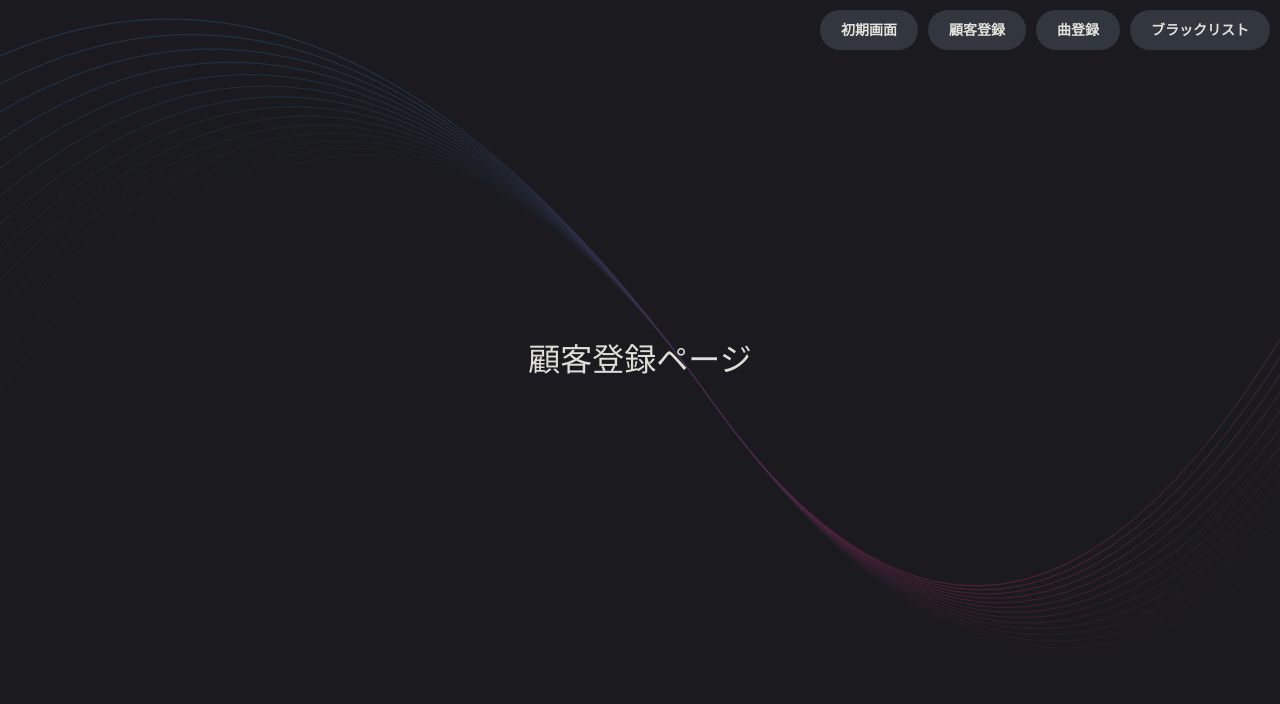
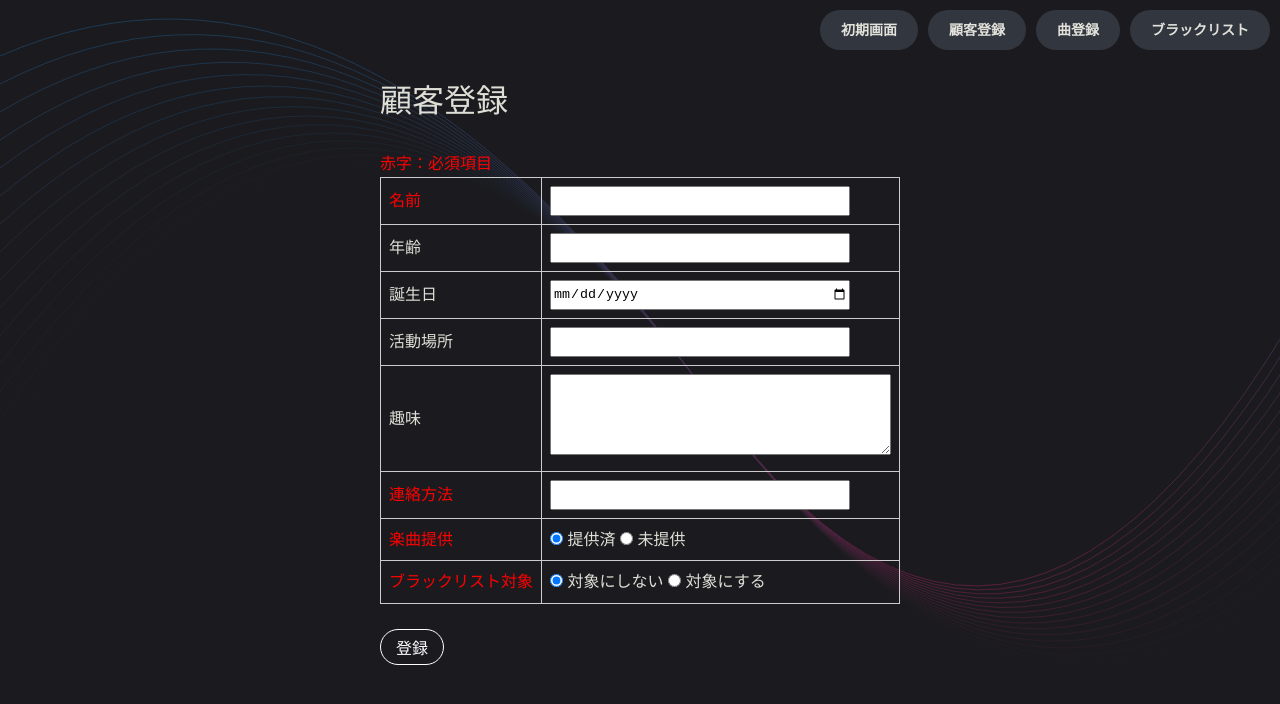
Before and after one commit to Chisato-Andy/manageCustomers, a Svelte app: page /customer-registration in a window 1280 px wide. Shown: the top 704 px of the page. Built offline with nearby package versions, Linux system fonts and the light colour scheme.

Commit message:
入力欄とある程度の入力チェック追加

```diff
--- a/src/renderer/src/App.svelte
+++ b/src/renderer/src/App.svelte
@@ -25,8 +25,16 @@
     </Link>
   </div>
 
-  <Route path="/" component={CustomerOverview} />
-  <Route path="/customer-registration" component={CustomerRegistration} />
-  <Route path="/song-registration" component={SongRegistration} />
-  <Route path="/blacklist" component={Blacklist} />
+  <div class="route-container">
+    <Route path="/" component={CustomerOverview} />
+    <Route path="/customer-registration" component={CustomerRegistration} />
+    <Route path="/song-registration" component={SongRegistration} />
+    <Route path="/blacklist" component={Blacklist} />
+  </div>
 </Router>
+
+<style>
+  .route-container {
+    margin-top: 20px; /* コンテンツの上にスペースを追加 */
+  }
+</style>
--- a/src/renderer/src/assets/main.css
+++ b/src/renderer/src/assets/main.css
@@ -24,6 +24,7 @@ body {
   right: 10px;
   display: flex;
   gap: 10px;
+  margin-bottom: 20px;
 }
 
 .button-container button {
--- a/src/renderer/src/components/CustomerRegistration.svelte
+++ b/src/renderer/src/components/CustomerRegistration.svelte
@@ -1,4 +1,321 @@
 <script lang="ts">
+  // 型 & 変数的な
+  let customerModel = {
+    name: '',
+    age: '',
+    birthday: '',
+    place: '',
+    hobby: '',
+    contact: '',
+    isGiven: true,
+    isBlack: false
+  }
+
+  let errorlist = {
+    name: '',
+    age: '',
+    birthday: '',
+    place: '',
+    hobby: '',
+    contact: ''
+  }
+
+  let successMessage = 'registering'
+
+  // validation
+  function checkName(): void {
+    if (!customerModel.name) {
+      errorlist.name = '・名前は必須です'
+    } else if (customerModel.name.length > 30) {
+      errorlist.name = '・名前は30字以内で入力してください'
+    } else {
+      errorlist.name = ''
+    }
+  }
+
+  function checkAge(): void {
+    if (customerModel.age.length > 5) {
+      errorlist.age = '・年齢は5字以内で入力してください'
+    } else {
+      errorlist.age = ''
+    }
+  }
+
+  function checkBirthday(): void {
+    // 誕生日処理追加
+    if (customerModel.birthday) {
+      errorlist.birthday = customerModel.birthday
+    }
+  }
+
+  function checkPlace(): void {
+    if (customerModel.place.length > 50) {
+      errorlist.place = '・活動場所は50字以内で入力してください'
+    } else {
+      errorlist.place = ''
+    }
+  }
+
+  function checkHobby(): void {
+    if (customerModel.hobby.length > 100) {
+      errorlist.hobby = '・趣味は100字以内で入力してください'
+    } else {
+      errorlist.hobby = ''
+    }
+  }
+
+  function checkContact(): void {
+    if (!customerModel.contact) {
+      errorlist.contact = '・連絡方法は必須です'
+    } else if (customerModel.contact.length > 50) {
+      errorlist.contact = '・連絡方法は50字以内で入力してください'
+    } else {
+      errorlist.contact = ''
+    }
+  }
+
+  // function checkInputs(): boolean {
+  //   let result = true
+  //   if (!customerModel.name) {
+  //     errorlist.name = '・名前は必須です'
+  //     result = false
+  //   }
+  //   // 連絡方法が空ならエラーメッセージを追加
+  //   if (!customerModel.contact) {
+  //     errorlist.contact = '・連絡方法は必須です'
+  //     result = false;
+  //   }
+  //   // 楽曲提供の状態が選択されていない場合
+  //   if (customerModel.isGiven === null) {
+  //     errorlist.isGiven = '・楽曲提供の状態を選択してください';
+  //     result = false;
+  //   }
+  //   // ブラックリスト対象が選択されていない場合
+  //   if (customerModel.isBlack === null) {
+  //     errorlist.isBlack = '・ブラックリスト対象を選択してください';
+  //     result = false;
+  //   }
+
+  //   return result;
+  // }
+
+  // 関数集
+  function handleSubmit(): void {
+    // 入力チェック
+    checkName()
+    checkAge()
+    checkBirthday()
+    checkPlace()
+    checkHobby()
+    checkContact()
+
+    if (
+      errorlist.name === '' &&
+      errorlist.age === '' &&
+      errorlist.birthday === '' &&
+      errorlist.place === '' &&
+      errorlist.hobby === '' &&
+      errorlist.contact === ''
+    ) {
+      successMessage = '登録が完了しました！'
+      // 登録する処理追加
+
+      // 入力欄きれいに
+      cleanErrorlist()
+      cleanCustomerInput()
+    } else {
+      successMessage = 'registering'
+    }
+  }
+
+  function cleanCustomerInput(): void {
+    customerModel.name = ''
+    customerModel.age = ''
+    customerModel.birthday = ''
+    customerModel.place = ''
+    customerModel.hobby = ''
+    customerModel.contact = ''
+    customerModel.isGiven = true
+    customerModel.isBlack = false
+  }
+
+  function cleanErrorlist(): void {
+    errorlist.name = ''
+    errorlist.age = ''
+    errorlist.birthday = ''
+    errorlist.place = ''
+    errorlist.hobby = ''
+    errorlist.contact = ''
+  }
 </script>
 
-<h1>顧客登録ページ</h1>
+<h1>顧客登録</h1>
+{#if errorlist.name}
+  <dev class="error">{errorlist.name}</dev>
+  <br />
+{/if}
+{#if errorlist.age}
+  <dev class="error">{errorlist.age}</dev>
+  <br />
+{/if}
+{#if errorlist.birthday}
+  <dev class="error">{errorlist.birthday}</dev>
+  <br />
+{/if}
+{#if errorlist.place}
+  <dev class="error">{errorlist.place}</dev>
+  <br />
+{/if}
+{#if errorlist.hobby}
+  <dev class="error">{errorlist.hobby}</dev>
+  <br />
+{/if}
+{#if errorlist.contact}
+  <dev class="error">{errorlist.contact}</dev>
+  <br />
+{/if}
+<br />
+<form on:submit|preventDefault={handleSubmit}>
+  <div class="need">赤字：必須項目</div>
+  <table>
+    <tr>
+      <td style="color: red;">名前</td>
+      <td>
+        <input
+          type="text"
+          bind:value={customerModel.name}
+          autocomplete="off"
+          style="width:300px; height:30px;"
+          on:input={() => checkName()}
+        />
+      </td>
+    </tr>
+    <tr>
+      <td>年齢</td>
+      <td>
+        <input
+          type="text"
+          bind:value={customerModel.age}
+          autocomplete="off"
+          style="width:300px; height:30px;"
+          on:input={() => checkAge()}
+        />
+      </td>
+    </tr>
+    <tr>
+      <td>誕生日</td>
+      <td>
+        <input
+          type="date"
+          bind:value={customerModel.birthday}
+          autocomplete="off"
+          style="width:300px; height:30px;"
+          on:input={() => checkBirthday()}
+        />
+      </td>
+    </tr>
+    <tr>
+      <td>活動場所</td>
+      <td>
+        <input
+          type="text"
+          bind:value={customerModel.place}
+          autocomplete="off"
+          style="width:300px; height:30px;"
+          on:input={() => checkPlace()}
+        />
+      </td>
+    </tr>
+    <tr>
+      <td>趣味</td>
+      <td>
+        <textarea bind:value={customerModel.hobby} rows="5" cols="40" on:input={() => checkHobby()}
+        ></textarea>
+      </td>
+    </tr>
+    <tr>
+      <td style="color: red;">連絡方法</td>
+      <td>
+        <input
+          type="text"
+          bind:value={customerModel.contact}
+          autocomplete="off"
+          style="width:300px; height:30px;"
+          on:input={() => checkContact()}
+        />
+      </td>
+    </tr>
+    <tr>
+      <td style="color: red;">楽曲提供</td>
+      <td>
+        <input
+          type="radio"
+          id="radio_isGiven_true"
+          bind:group={customerModel.isGiven}
+          value={true}
+        />
+        <label for="radio_isGiven_true">提供済</label>
+        <input
+          type="radio"
+          id="radio_isGiven_false"
+          bind:group={customerModel.isGiven}
+          value={false}
+        />
+        <label for="radio_isGiven_false">未提供</label>
+      </td>
+    </tr>
+    <tr>
+      <td style="color: red;">ブラックリスト対象</td>
+      <td>
+        <input
+          type="radio"
+          id="radio_isBlack_false"
+          bind:group={customerModel.isBlack}
+          value={false}
+        />
+        <label for="radio_isBlack_false">対象にしない</label>
+        <input
+          type="radio"
+          id="radio_isBlack_true"
+          bind:group={customerModel.isBlack}
+          value={true}
+        />
+        <label for="radio_isBlack_true">対象にする</label>
+      </td>
+    </tr>
+  </table>
+  <br />
+  <div style="display: flex; align-items: center;">
+    <button type="submit" class="register-button">登録</button>
+    {#if successMessage && successMessage !== 'registering'}
+      <div style="color: green;">{successMessage}</div>
+    {/if}
+  </div>
+</form>
+
+<style>
+  .error {
+    color: red;
+  }
+  .need {
+    color: red;
+  }
+  table {
+    border-collapse: collapse;
+    width: 100%;
+  }
+  td {
+    padding: 8px;
+    border: 1px solid #ccc;
+  }
+  .register-button {
+    margin-right: 20px;
+    cursor: pointer;
+    border-radius: 20px;
+    padding: 5px 15px;
+    font-size: 16px;
+    background-color: transparent;
+    color: white;
+    border: 1px solid white;
+  }
+</style>
```
Also changed, not shown: .eslintrc.cjs.
